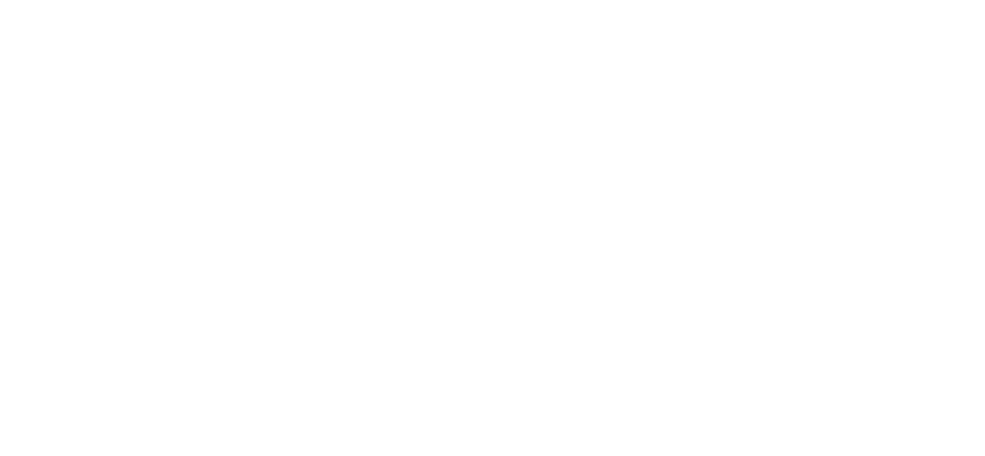
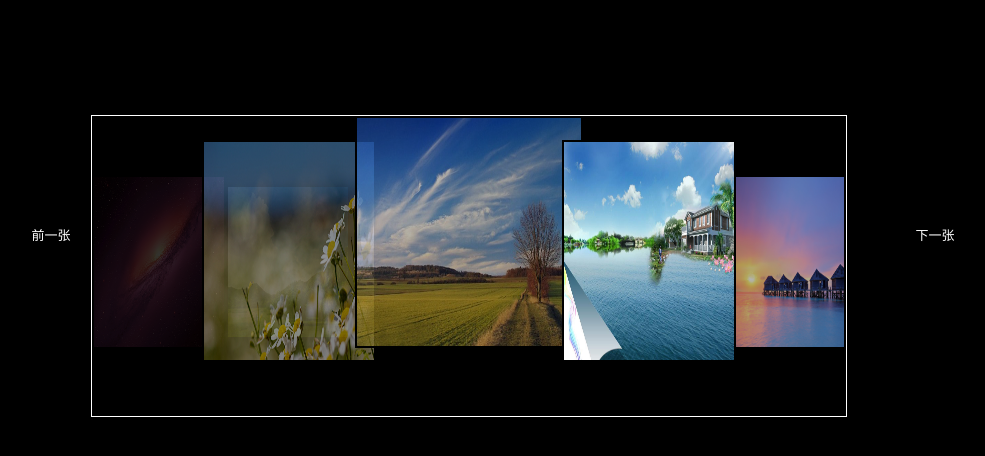
Before and after one commit to yeziWee/lunbo, a plain HTML site: page index.html in a window 1280 px wide. Shown: the whole page, without its empty margins (172-1157 px from the left). Drawn offline with Linux system fonts and the light colour scheme.

Commit message:
完成版本

```diff
--- a/css/index.css
+++ b/css/index.css
@@ -0,0 +1,50 @@
+*{
+	margin: 0;
+	padding: 0;
+}
+body{
+	font-size:13px;
+	color:white;
+	background-color:black;
+
+}
+#box{
+	position:relative;
+	width: 754px;
+	height: 300px;
+	margin: 115px auto 0;
+}
+#box .prev,#box .next{
+	position:absolute;
+	top: 50%;
+	width: 40px;
+	height: 80px;
+	margin-top:-40px ;
+	text-align: center;
+	cursor: pointer;
+}
+#box .next{
+	right: -110px;
+}
+#box .prev{
+	left: -60px;
+}
+#box ul{
+	position:relative;
+	width: 754px;
+	height: 300px;
+	border: 1px solid white;
+}
+#box li{
+	list-style: none;
+	position:absolute;
+	width: 0;
+	height: 0;
+	border: 2px solid black;
+	left: 50%;
+	top: 50%;
+}
+#box img{
+	width: 100%;
+	height: 100%;
+}
--- a/index.html
+++ b/index.html
@@ -1,30 +1,27 @@
 <!DOCTYPE html>
-<html lang="en">
+<html>
 	<head>
 		<meta charset="UTF-8">
-    <meta name="viewport" content="width=device-width, initial-scale=1.0">
-    <meta http-equiv="X-UA-Compatible" content="ie=edge">
-    <link rel="stylesheet" href="./css/index.css">
-    <title>轮播图</title>
-    <style>
+		<title></title>
+		<link rel="stylesheet" href="./css/index.css" />
 
-
-    </style>
 	</head>
 	<body>
+		<div id="box">
+			<section class="prev">前一张</section>
+			<section class="next">下一张</section>
 
-    <div class="banner">
-       <div></div>
-       <div></div>
-       <div></div>
-       <div></div>
-       <div></div>
+			<ul>
+				<li><img src="images/1.jpg" alt="轮播图片" /></li>
+				<li><img src="images/2.jpg" alt="轮播图片" /></li>
+				<li><img src="images/3.jpg" alt="轮播图片" /></li>
+				<li><img src="images/4.jpg" alt="轮播图片" /></li>
+				<li><img src="images/5.jpg" alt="轮播图片" /></li>
+				<li><img src="images/6.jpg" alt="轮播图片" /></li>
+				<li><img src="images/7.jpg" alt="轮播图片" /></li>
+			</ul>
 		</div>
-
-
 		<script src="./js/jquery-3.3.1.js"></script>
-    <script>
-
-    </script>
+		<script src="./js/index.js"></script>
 	</body>
 </html>
--- a/js/index.js
+++ b/js/index.js
@@ -0,0 +1,110 @@
+// 规定好每张图片处于的位置和状态
+var states = [{
+        Zindex: 1,
+        width: 120,
+        height: 150,
+        top: 69,
+        left: 134,
+        opac: 0.2
+    }, {
+        Zindex: 2,
+        width: 130,
+        height: 170,
+        top: 59,
+        left: 0,
+        opac: .5
+    }, {
+        Zindex: 3,
+        width: 170,
+        height: 218,
+        top: 24,
+        left: 110,
+        opac: 0.7
+    },
+    {
+        Zindex: 4,
+        width: 224,
+        height: 228,
+        top: 0,
+        left: 263,
+        opac: 1
+    }, {
+        Zindex: 3,
+        width: 170,
+        height: 218,
+        top: 24,
+        left: 470,
+        opac: 0.7
+    }, {
+        Zindex: 2,
+        width: 130,
+        height: 170,
+        top: 59,
+        left: 620,
+        opac: .5
+    }, {
+        Zindex: 1,
+        width: 120,
+        height: 150,
+        top: 69,
+        left: 500,
+        opac: 0.2
+    }
+]
+
+//将状态和位置赋给li
+var lis = $('#box li');
+
+function move() {
+    lis.each(function (index, ele) {
+        var state = states[index]
+        $(ele).css('z-index', state.Zindex).finish().animate(state, 1000).find('img').css('opacity', state.opac)
+    })
+}
+move()
+
+// function move1(){
+//     states.push(states[0])
+//     states.splice(0,1)
+//     lis.each(function(index,ele){
+//         var state=states[index]
+//        $(ele).css('z-index',state.Zindex).finish().animate(state,1000)
+//     })
+// }
+
+// setInterval(move1,1000)
+
+
+
+// 下一张
+
+function next() {
+    states.unshift(states.pop())
+    move()
+}
+$('#box .next').click(function () {
+    // 原理:把数组中的最后一个元素移动到数组中的第一个
+    next()
+})
+$('#box .prev').click(function () {
+    // 原理:把数组的第一个元素移动到最后一位
+    states.push(states.shift())
+    move()
+})
+
+// 自动轮播
+
+var time = null;
+
+function autoPlay() {
+    time = setInterval(function () {
+        next()
+    }, 1000)
+}
+autoPlay()
+
+$('section').add('li').hover(function () {
+    clearInterval(time)
+}, function () {
+    autoPlay()
+})
```
Lines whose indentation alone changed are shown as unchanged.
